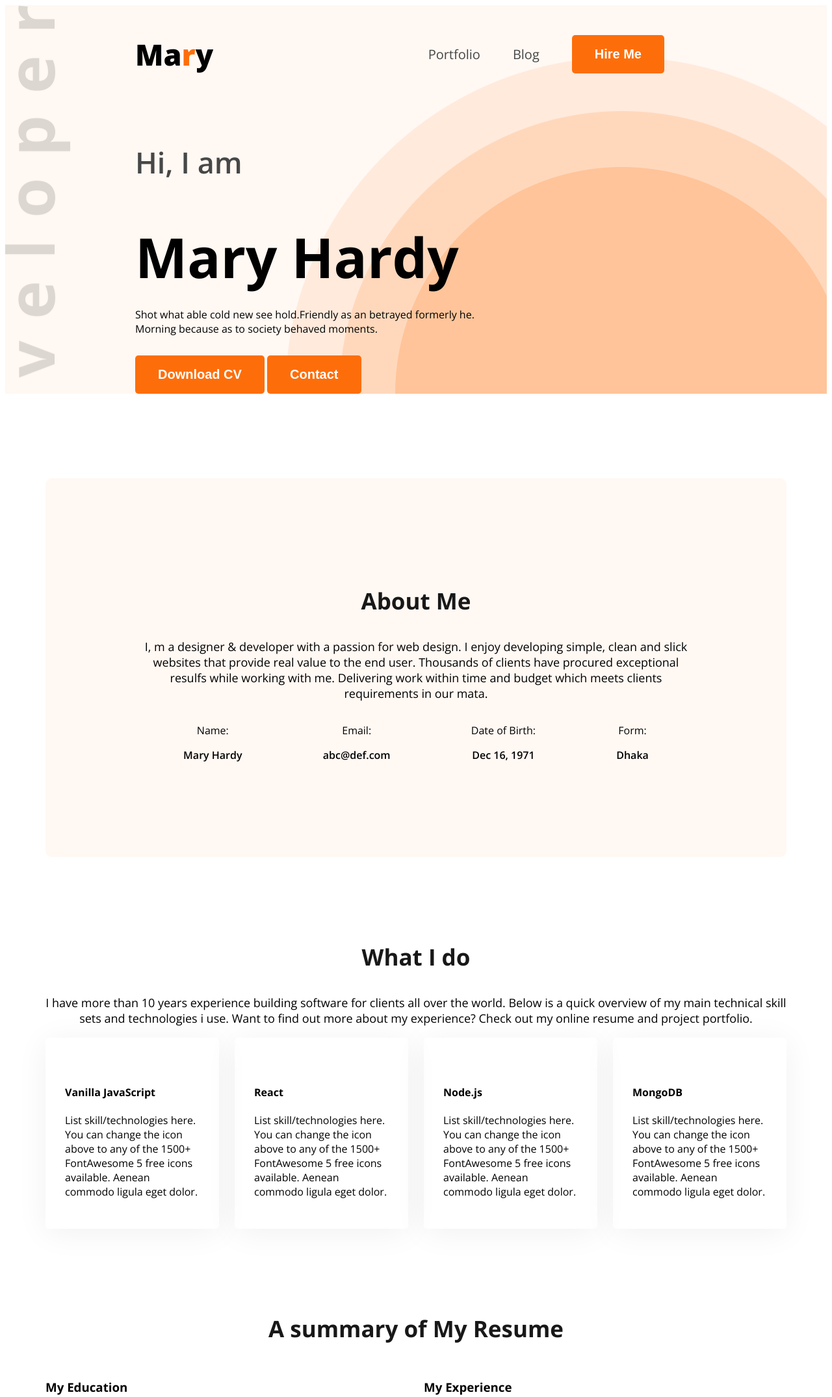
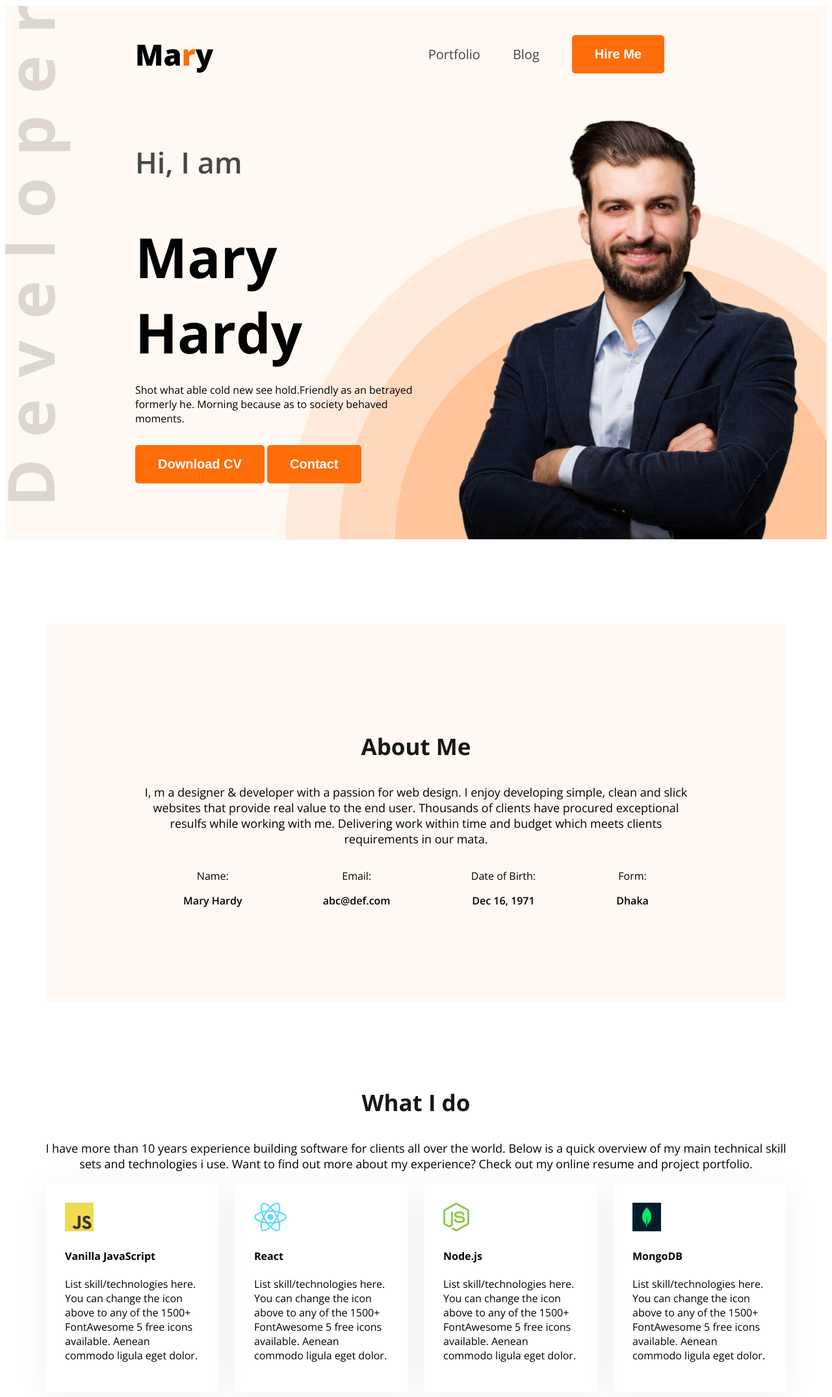
Before and after one commit to UK-Biswas/web-dev-portfolio, a plain HTML site: page index.html in a window 1280 px wide. Shown: the top 2150 px of the page at 65% size. Drawn offline with nearby package versions, Linux system fonts and the light colour scheme; the site is published under a folder, as on GitHub Pages, so addresses that start at the root find nothing.

Commit message:
image problem solved

```diff
--- a/index.html
+++ b/index.html
@@ -38,7 +38,7 @@
                 <button class="btn-primary">Download CV</button>
                 <button class="btn-primary">Contact</button>
             </div>
-            <img class="banner-profile-pic" src="/images/hardy.png" alt="">
+            <img class="banner-profile-pic" src="./images/hardy.png" alt="">
         </div>
     </header>
 
@@ -81,25 +81,25 @@
             <div class="skills-container">
                 <!-- .skill*4>img+h4.skill-title+p.skill-description -->
                 <div class="skill">
-                    <img src="/images/icons/js.png" alt="">
+                    <img src="./images/icons/js.png" alt="">
                     <h4 class="skill-title">Vanilla JavaScript</h4>
                     <p class="skill-description">List skill/technologies here. You can change the icon above to any of
                         the 1500+ FontAwesome 5 free icons available. Aenean commodo ligula eget dolor.</p>
                 </div>
                 <div class="skill">
-                    <img src="/images/icons/react.png" alt="">
+                    <img src="./images/icons/react.png" alt="">
                     <h4 class="skill-title">React</h4>
                     <p class="skill-description">List skill/technologies here. You can change the icon above to any of
                         the 1500+ FontAwesome 5 free icons available. Aenean commodo ligula eget dolor.</p>
                 </div>
                 <div class="skill">
-                    <img src="/images/icons/nodejs.png" alt="">
+                    <img src="./images/icons/nodejs.png" alt="">
                     <h4 class="skill-title">Node.js</h4>
                     <p class="skill-description">List skill/technologies here. You can change the icon above to any of
                         the 1500+ FontAwesome 5 free icons available. Aenean commodo ligula eget dolor.</p>
                 </div>
                 <div class="skill">
-                    <img src="/images/icons/mongo.png" alt="">
+                    <img src="./images/icons/mongo.png" alt="">
                     <h4 class="skill-title">MongoDB</h4>
                     <p class="skill-description">List skill/technologies here. You can change the icon above to any of
                         the 1500+ FontAwesome 5 free icons available. Aenean commodo ligula eget dolor.</p>
@@ -179,9 +179,9 @@
                 Please fill out the form on this section to contact with me or call between 9:00 A.M and 8.00 P.M ET, Monday through Friday.
             </p>
             <div>
-                <a href=""><img src="/images/icons/facebook.png" alt=""></a>
-                <a href=""><img src="/images/icons/insta.png" alt=""></a>
-                <a href=""><img src="/images/icons/twitter.png" alt=""></a>
+                <a href=""><img src="./images/icons/facebook.png" alt=""></a>
+                <a href=""><img src="./images/icons/insta.png" alt=""></a>
+                <a href=""><img src="./images/icons/twitter.png" alt=""></a>
             </div>
         </div>
         <div class="footer-column">
```
